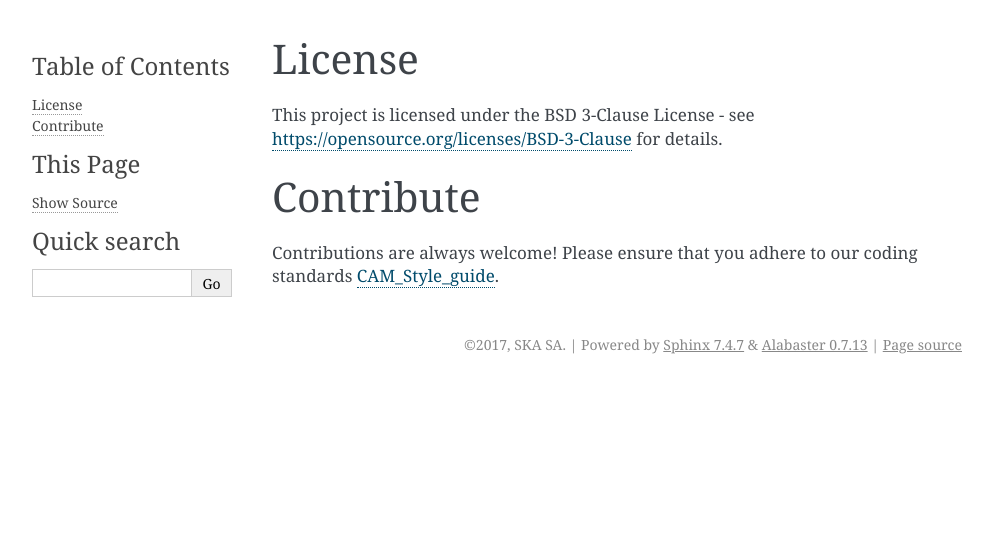
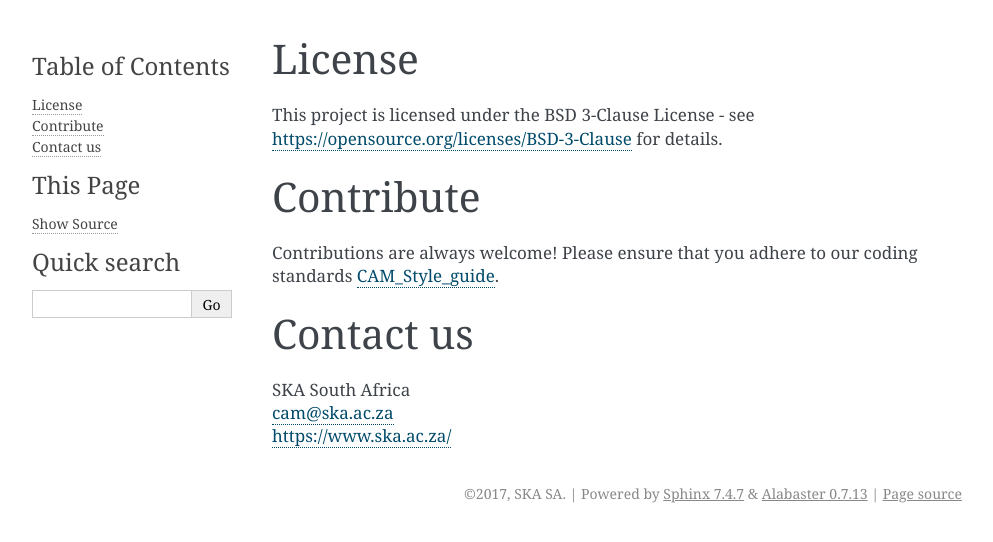
Before and after one commit to ska-sa/tango-simlib, a Sphinx documentation site: the page built from doc/footer.rst, in a window 1280 px wide. Shown: the top 542 px of the page, without its empty margins (148-1141 px from the left). Built offline with Sphinx 7.4.7, drawn with Linux system fonts in a browser that asks for light colours; pages that are not in the unit, such as notebooks, are missing from menus.

Commit message:
Adding a footer with contact details

```diff
--- a/doc/conf.py
+++ b/doc/conf.py
@@ -135,7 +135,7 @@ latex_elements = {
 #  author, documentclass [howto, manual, or own class]).
 latex_documents = [
     (master_doc, 'tango-simlib.tex', u'tango-simlib Documentation',
-     u'SKA SA \nControl And Monitoring Team', 'manual'),
+     'SKA SA \nControl And Monitoring Team', 'manual'),
 ]
 
 
--- a/doc/footer.rst
+++ b/doc/footer.rst
@@ -12,3 +12,11 @@ Contribute
 ==========
 
 Contributions are always welcome! Please ensure that you adhere to our coding standards CAM_Style_guide_.
+
+==========
+Contact us
+==========
+
+| SKA South Africa
+| cam@ska.ac.za
+| https://www.ska.ac.za/
--- a/doc/index.rst
+++ b/doc/index.rst
@@ -19,7 +19,7 @@ Contents
    intro
    tango_simlib
    tango_simlib.examples
-   header
+   footer
 
 
 Indices and tables
```
